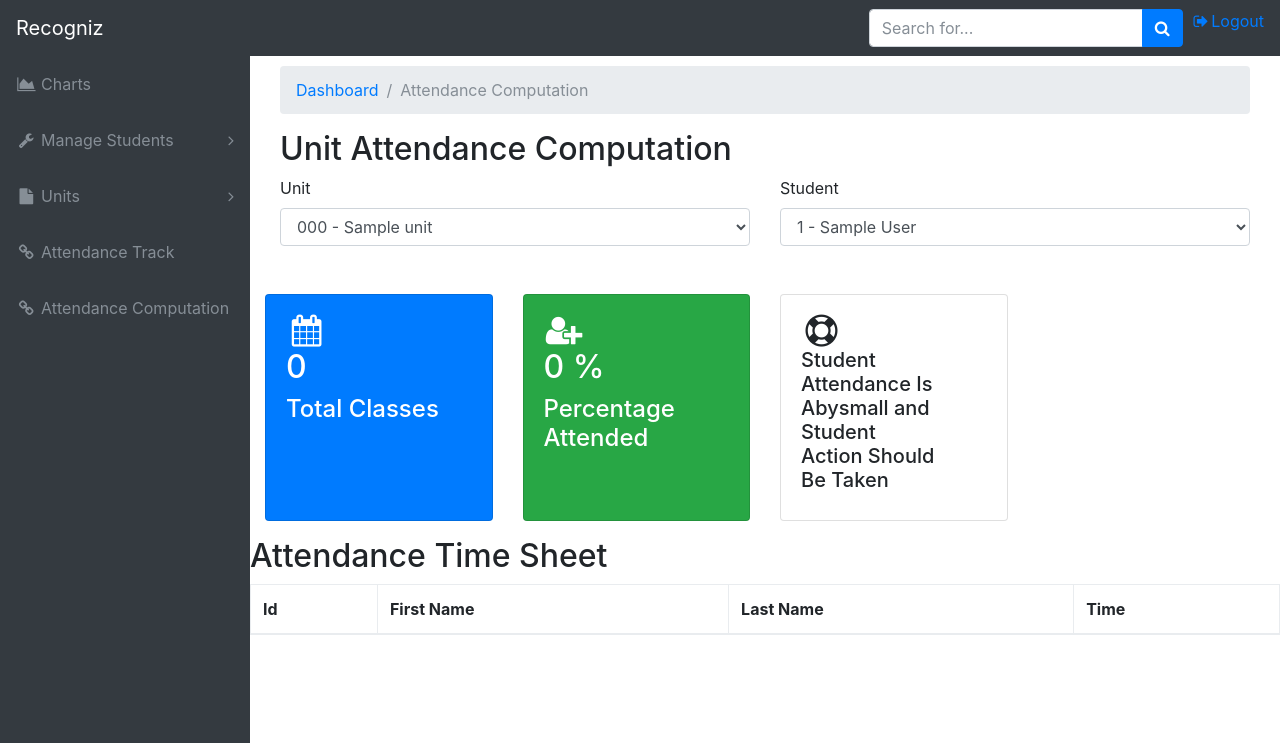
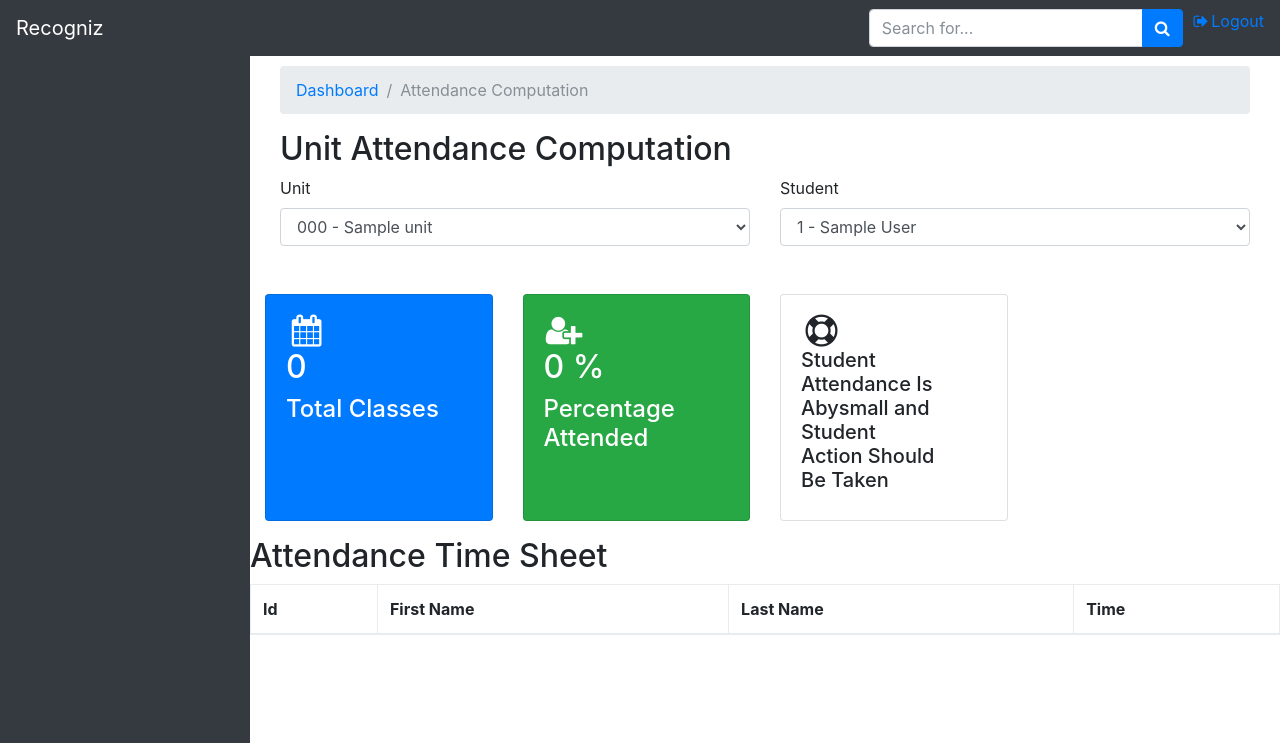
Before and after one commit to AnthonyGitau/facerecc, a Flask app: template Proj2/app/templates/view_attendance_data.html in a window 1280 px wide. Shown: the top 743 px of the page. Run offline with Flask 2, Linux system fonts and the light colour scheme; data comes from the database, SQL or seed files in the repository; the template is opened without the code that fills it: most values are stand-ins (such as "Sample title", 1, 10 or a date in 2020); data that the repository does not hold is empty; some libraries are stand-ins or nearby versions.

Commit message:
view data

```diff
--- a/Proj2/app/templates/view_attendance_data.html
+++ b/Proj2/app/templates/view_attendance_data.html
@@ -112,6 +112,9 @@
   .big-icon {
     font-size: 32px;
   }
+  #exampleAccordion {
+    display: none;
+  }
 </style>
 {% endblock %}
 
```
